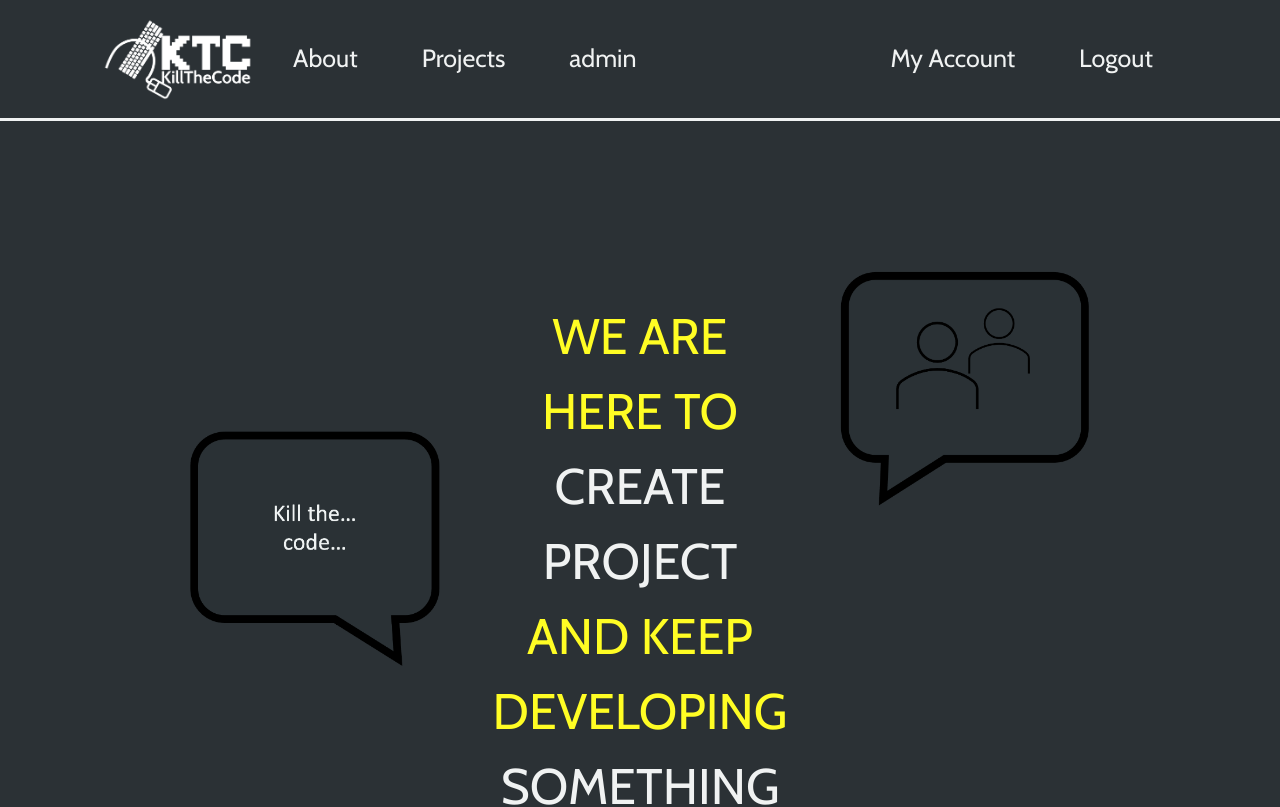
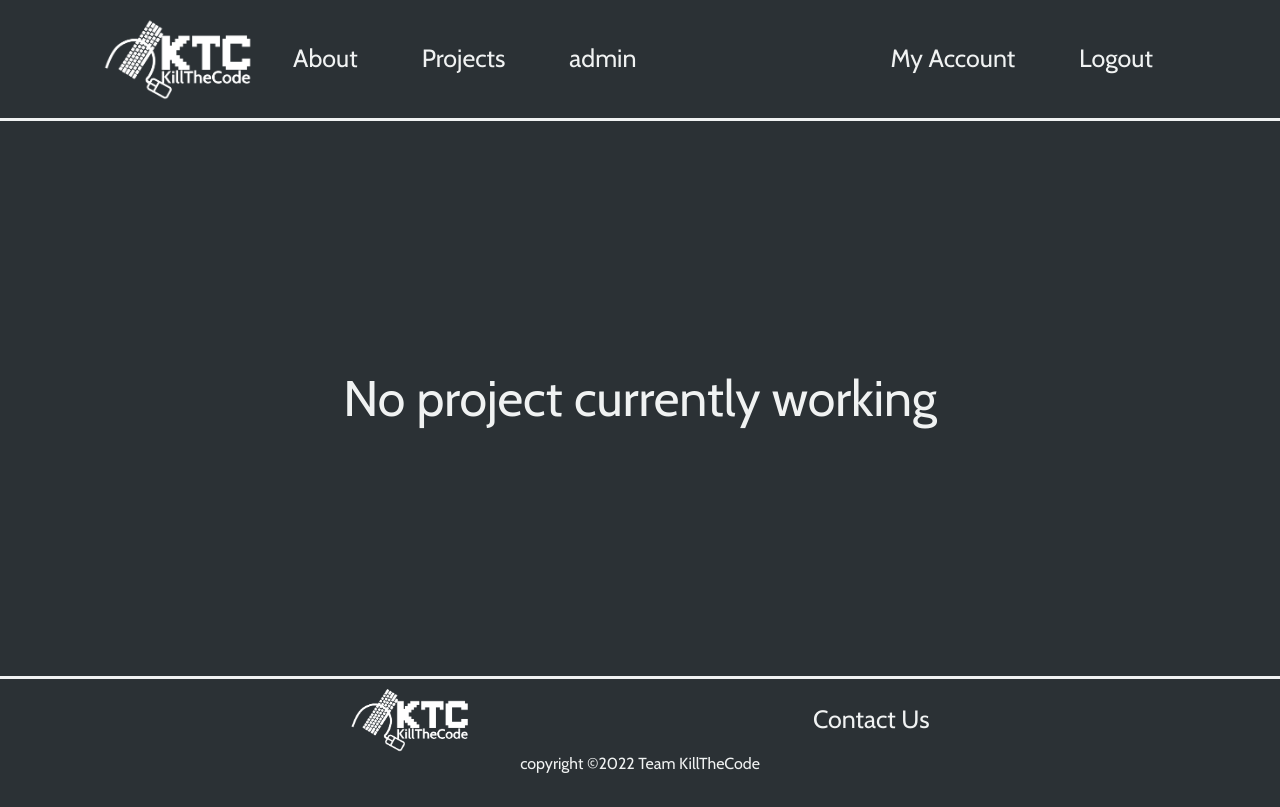
Before and after one commit to Jonghan-park/KillTheCode, a React (Create React App) app in the folder frontend/: page / in a window 1280 px wide. Shown: the top 807 px of the page. Built offline with nearby package versions, Linux system fonts and the light colour scheme; no server answers; sample sign-in values are in the browser's storage.

Commit message:
Update Main - display working if user logins

```diff
--- a/frontend/src/components/Main/Main.js
+++ b/frontend/src/components/Main/Main.js
@@ -1,9 +1,10 @@
 import React, { useState } from "react";
+import { useSelector } from "react-redux";
 import leftIcon from "../../assets/leftMessage.png";
 import leftMouseOver from "../../assets/leftMouseOver.png";
 import rightIcon from "../../assets/rightMessage.png";
 import rightMouseOver from "../../assets/rightMouseOver.png";
-// import Working from "../Working/Working";
+import Working from "../Working/Working";
 import "./Main.css";
 
 const Main = () => {
@@ -11,8 +12,7 @@ const Main = () => {
   const [rightIconClicked, setRightIconClicked] = useState("");
   const [leftMessageIsShown, setLeftMessageIsShown] = useState(false);
   const [rightMessageIsShown, setRightMessageIsShown] = useState(false);
-  // The temporary state for displaying a working page based on a user information
-  // const [userLogin, setUserLogin] = useState(true);
+  const { user } = useSelector((state) => state.auth);
 
   const leftIconHandler = () => {
     if (leftIconClicked === "leftIcon") {
@@ -39,9 +39,9 @@ const Main = () => {
   };
   return (
     <>
-      {/* {userLogin ? (
+      {user ? (
         <Working />
-      ) : ( */}
+      ) : (
       <main className="mainPage">
         <div className="mainContainer">
           <div className="leftIcon">
@@ -90,7 +90,7 @@ const Main = () => {
           </div>
         </div>
       </main>
-      {/* ) } */}
+      )}
     </>
   );
 };
```
